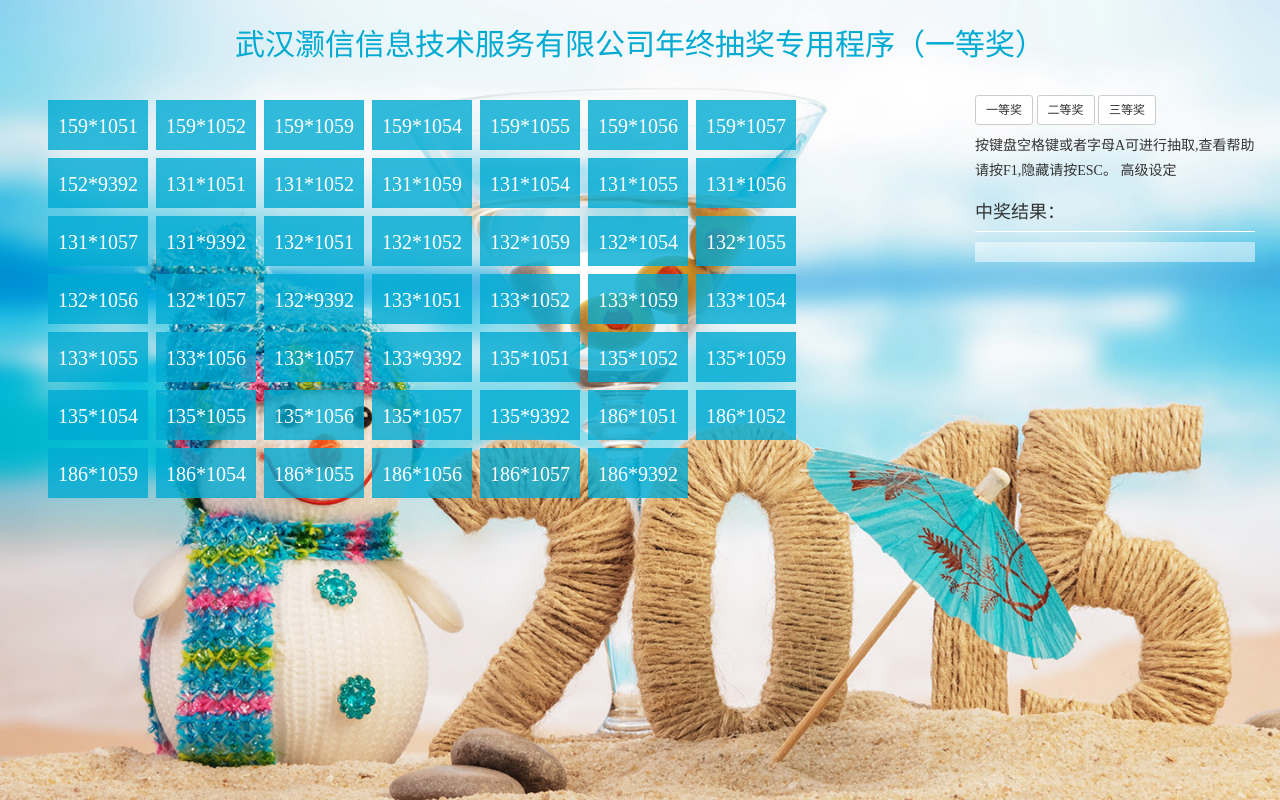
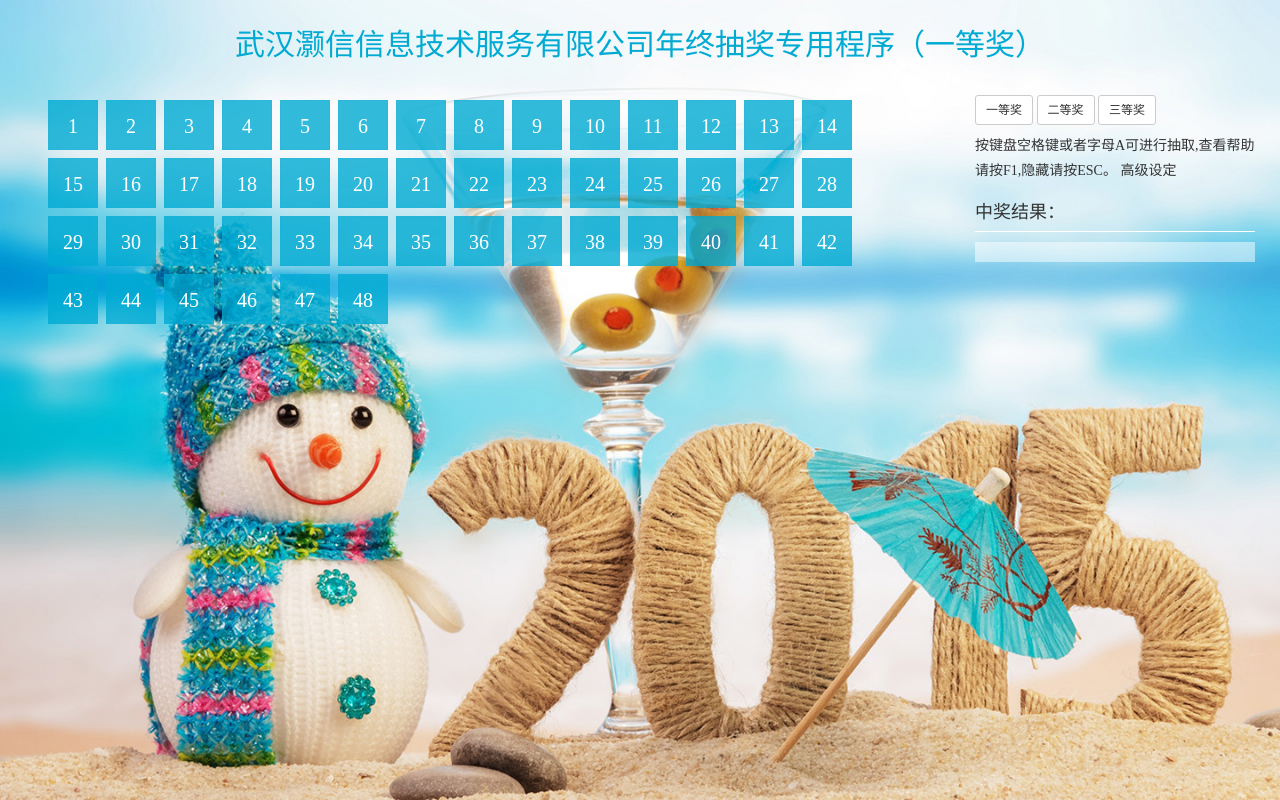
Before and after one commit to camry/Lottery, a plain HTML site: page index.html in a window 1280 px wide. Drawn offline with Linux system fonts and the light colour scheme.

Commit message:
* 更改小方格显示数字

```diff
--- a/css/style.css
+++ b/css/style.css
@@ -24,5 +24,8 @@ div.item{margin-bottom:8px;margin-left:8px;float:left;vertical-align:middle;font
 .ui-dialog-content h2{color:#e00;}
 .ui-dialog-content h3{color:#666;}
 
-div.item{width:100px;line-height:50px;height:50px;}
+@media (min-width:900px){div.item{width:40px;line-height:40px;height:40px;}}
+@media (min-width:1200px){div.item{width:50px;line-height:50px;height:50px;}}
+@media (min-width:1440px){div.item{width:60px;line-height:60px;height:60px;}}
+@media (min-width:1500px){div.items{width:80px;}div.item{width:80px;line-height:50px;height:50px;}}
 .hide{display:none};
--- a/js/app.js
+++ b/js/app.js
@@ -69,7 +69,7 @@ $("document").ready(function(){
         {
             customers.push(index);
         }
-        $("div.items").append("<div class='item i"+index+"' data-index='"+index+"'>"+value+"</div>");
+        $("div.items").append("<div class='item i"+index+"' data-index='"+index+"'>"+(++index)+"</div>");
         var lm = [];
         $.each(lotteryPrefixes, function(index, value){
             var temp = localStorage.getItem(value+"lotteryMembers");
```
